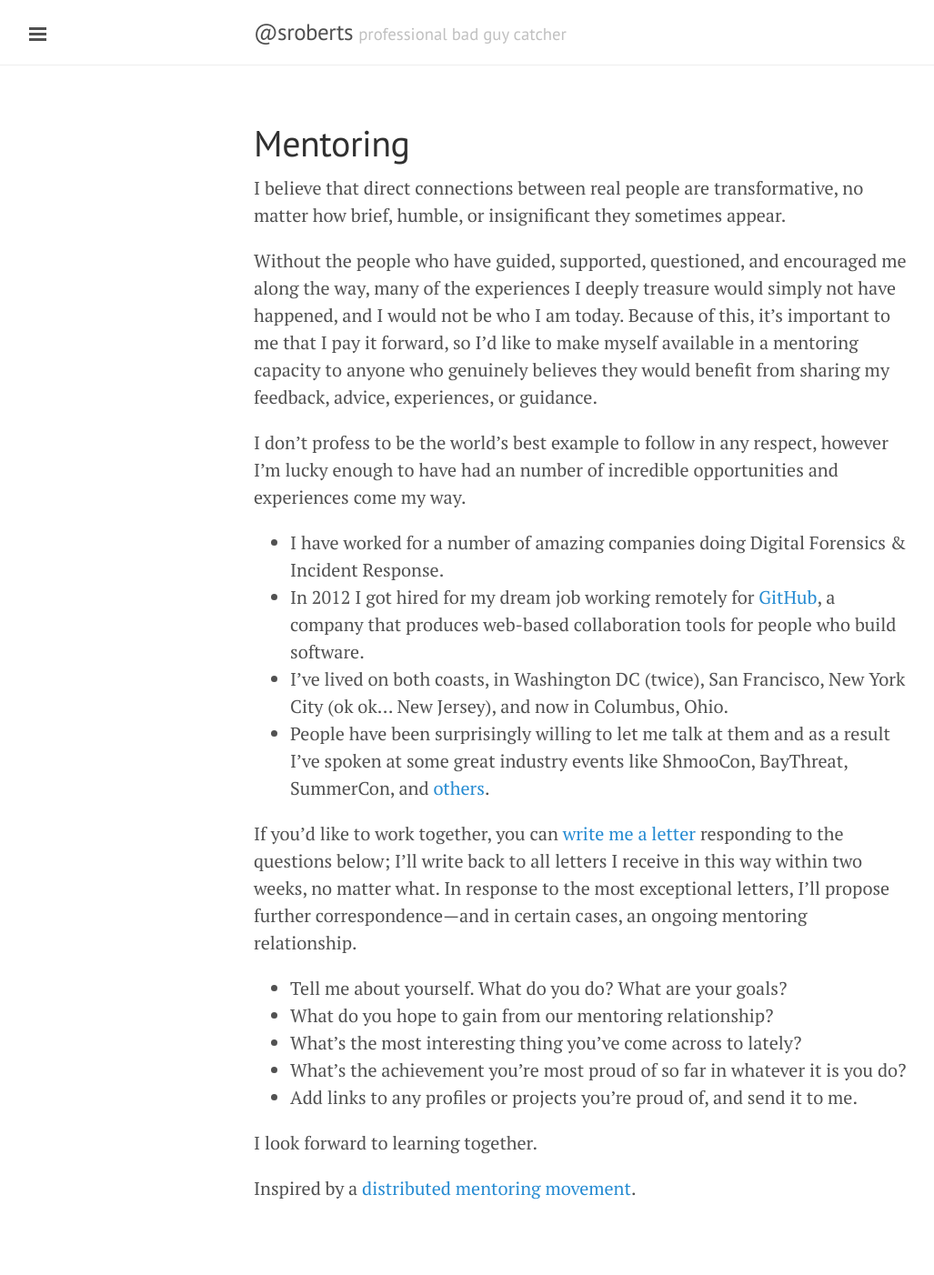
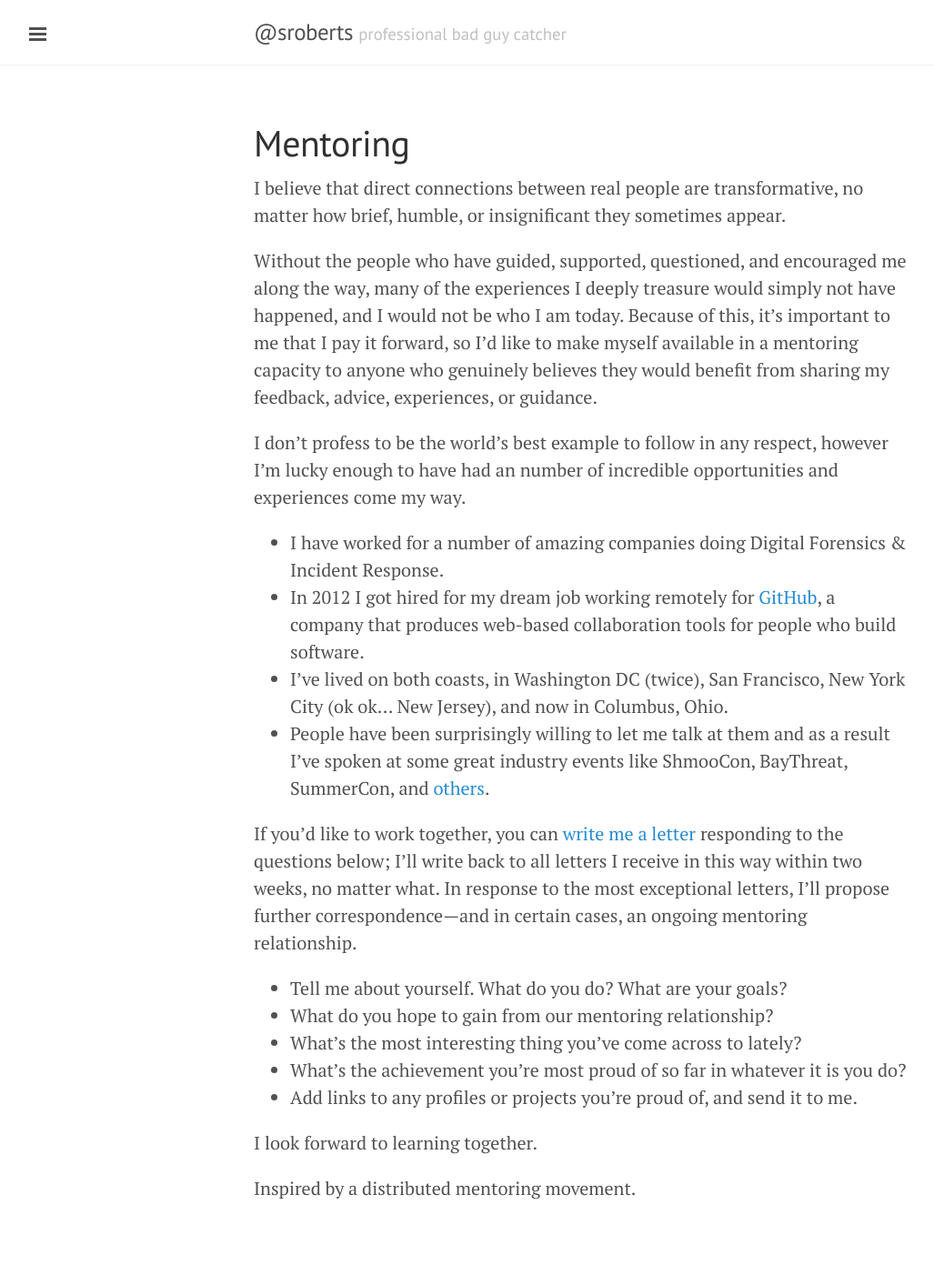
Before and after one commit to sroberts/sroberts.github.io, a Jekyll site: the page built from mentoring.md, in a window 1280 px wide. Shown: the whole page at 91% size, without its empty margins (1-1028 px from the left). Built offline with Jekyll 4.4.1, drawn with Linux system fonts in a browser that asks for light colours; nearby versions of some CDN libraries.

```diff
--- a/mentoring.md
+++ b/mentoring.md
@@ -23,4 +23,4 @@
 
 I look forward to learning together.
 
-Inspired by a [distributed mentoring movement](http://mentoring.is).
+Inspired by a distributed mentoring movement.<!--](http://mentoring.is).-->
```
Also changed, not shown: _posts/2015-01-06-2015-professional-goals.md (+1 -1 lines).
